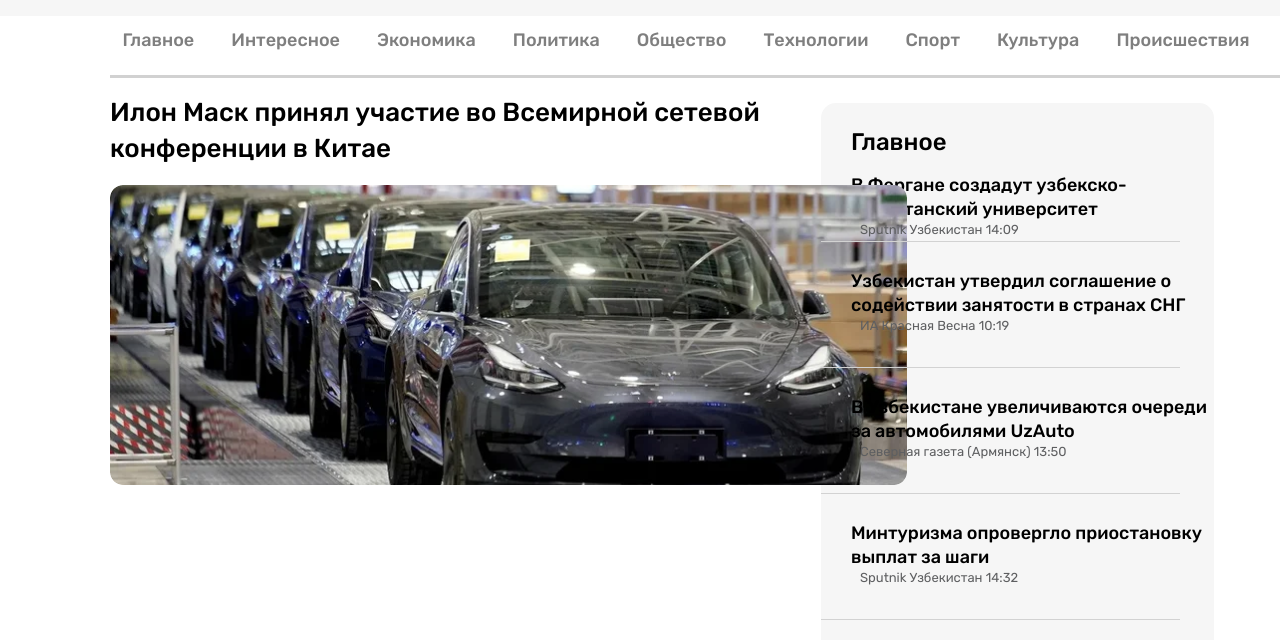
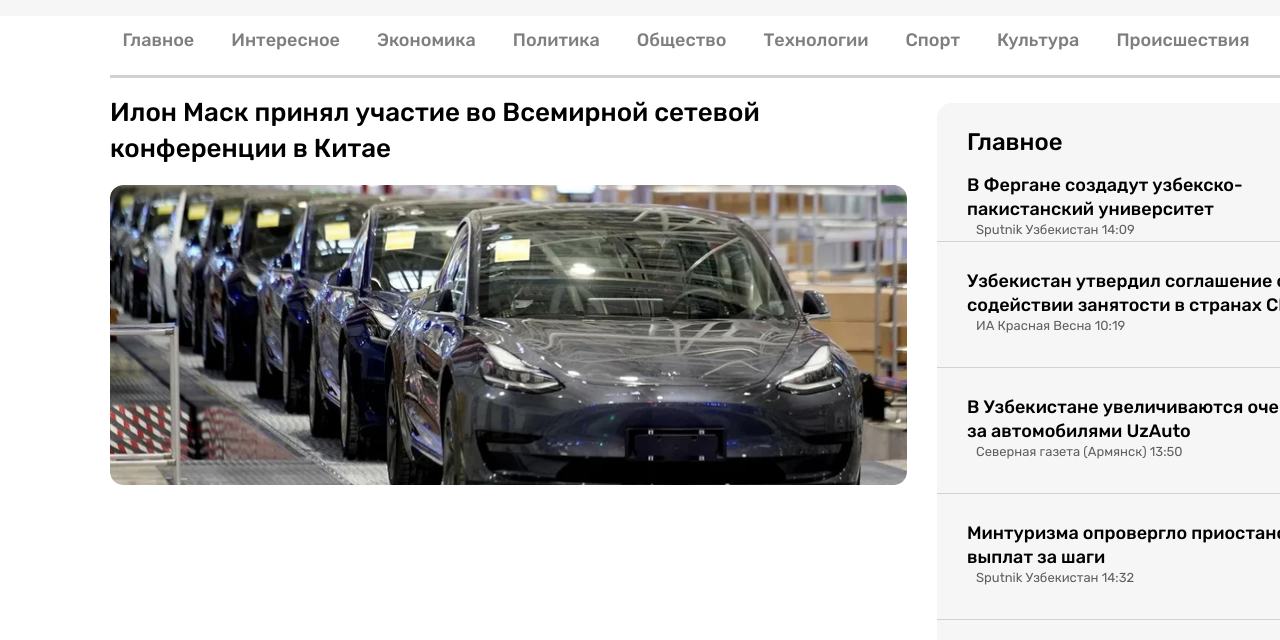
Before and after one commit to gofurov10/namanganlikar24, a plain HTML site: page abulfayz15.html in a window 1280 px wide. Shown: the part 89-729 px from the top of the page. Drawn offline with Linux system fonts and the light colour scheme.

Commit message:
add this

```diff
--- a/css/abulfayz15.css
+++ b/css/abulfayz15.css
@@ -254,6 +254,7 @@ left: 110px;
     margin-top: -15px;
     margin-right: 130px;
     flex-shrink: 0;
+    margin-left: 140px;
 }
 .div2{
     position: relative;
```
Also changed, not shown: img/bblj.png (added), img/iln.png (added), img/nziln.png (added), img/onb.png (added), img/otk.png (added), img/uje.png (added).
